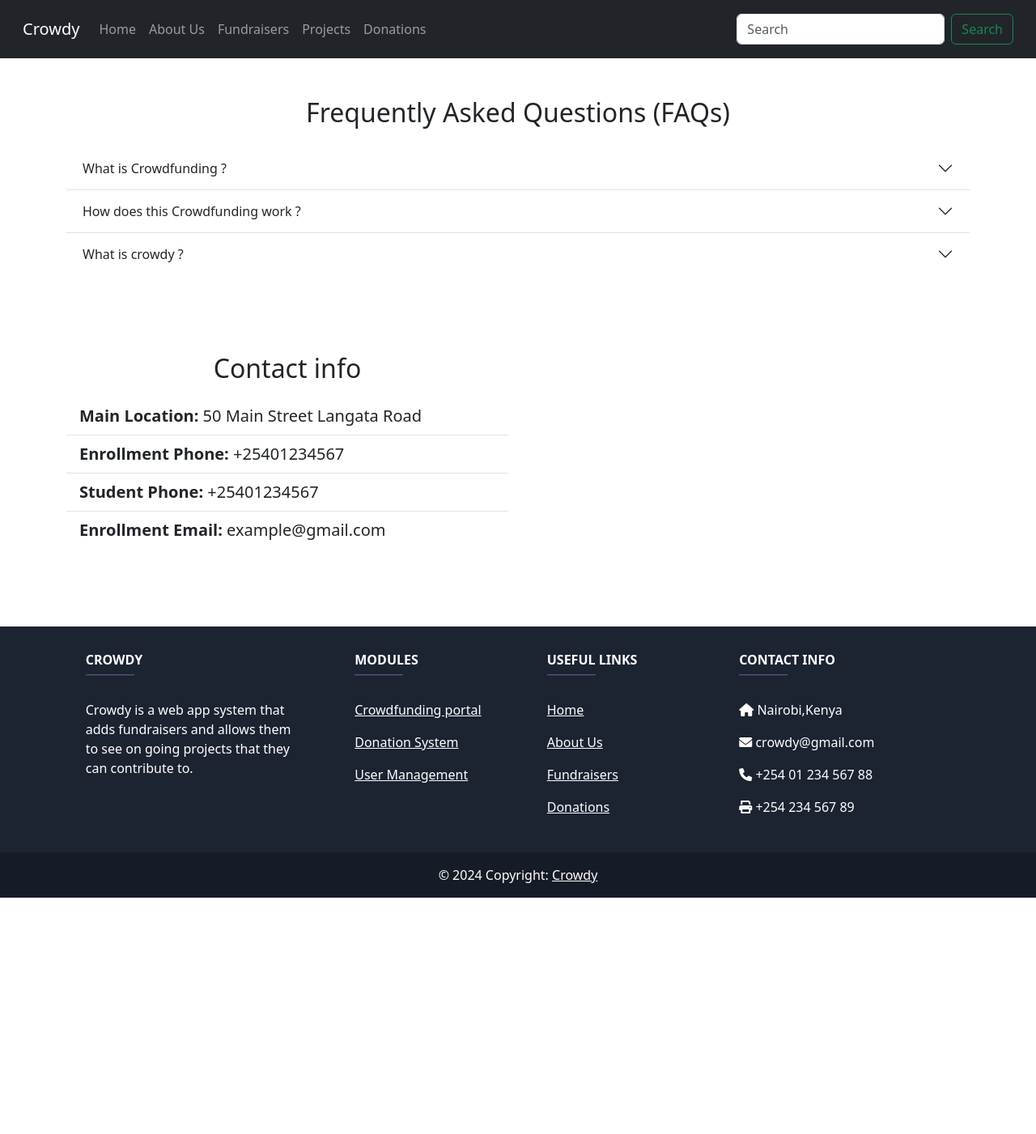
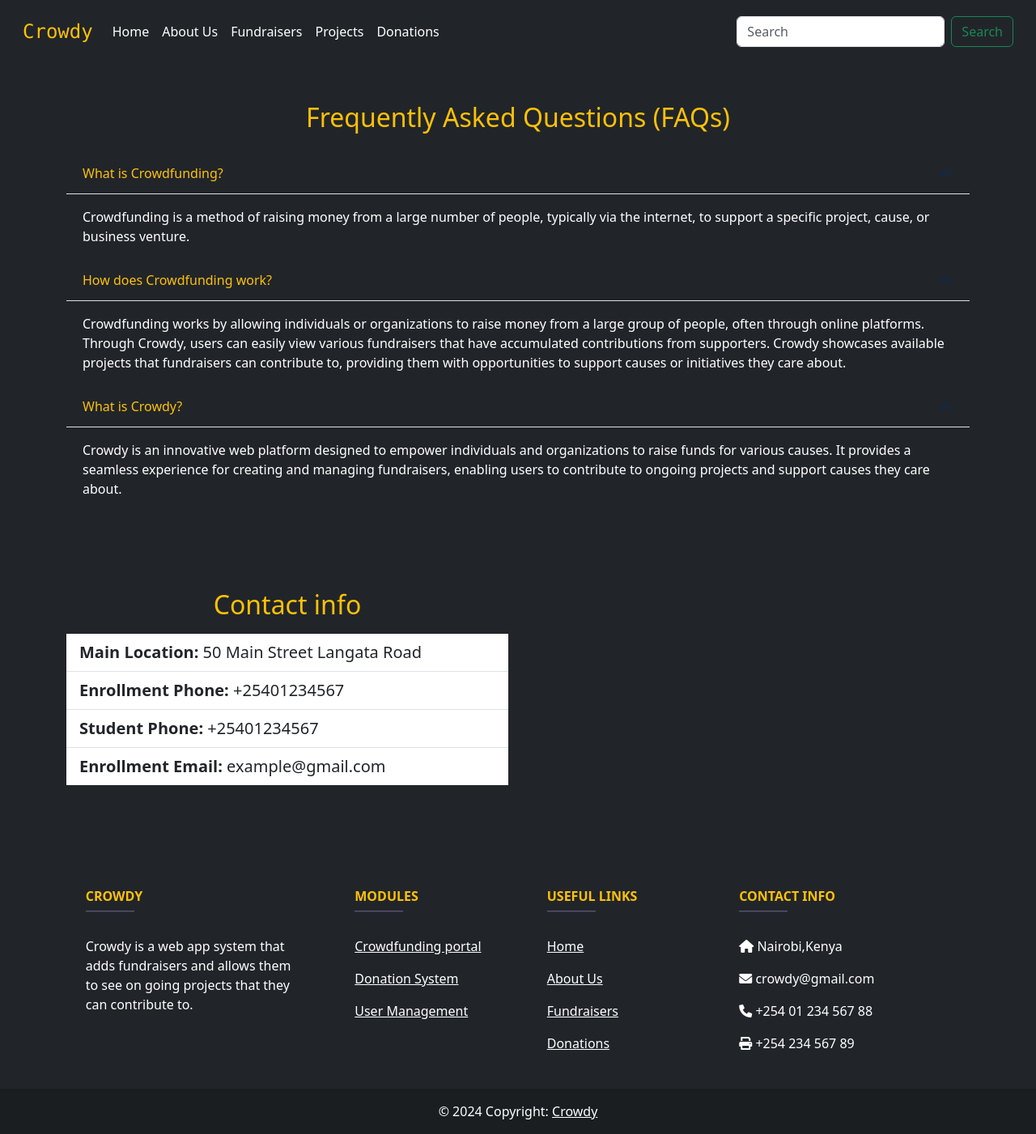
Before and after one commit to LARRYKIPKURUI/crowdy_project, a Django app: page /about/ in a window 1280 px wide. Shown: the whole page at 81% size. Before the commit the page ends 1109 px from the top, so only its background shows below. Run offline with Django 5.2, Linux system fonts and the light colour scheme.

Commit message:
Customised User Interface

```diff
--- a/crowdy_project/settings.py
+++ b/crowdy_project/settings.py
@@ -13,6 +13,7 @@ https://docs.djangoproject.com/en/5.1/ref/settings/
 from pathlib import Path
 
 from django.contrib import messages
+
 
 # Build paths inside the project like this: BASE_DIR / 'subdir'.
 BASE_DIR = Path(__file__).resolve().parent.parent
@@ -39,7 +40,7 @@ INSTALLED_APPS = [
     'django.contrib.staticfiles',
     'main_app.apps.MainAppConfig',
     'crispy_forms',
-    # 'crispy_bootstrap5',
+    'crispy_bootstrap5',
 
 ]
 
--- a/main_app/views.py
+++ b/main_app/views.py
@@ -3,7 +3,7 @@ from django.core.paginator import Paginator, EmptyPage
 from django.shortcuts import render, redirect
 
 from main_app.models import Fundraiser
-from app_forms import FundraiserForm
+from main_app.app_forms import FundraiserForm
 
 # Create your views here.
 
--- a/templates/about.html
+++ b/templates/about.html
@@ -6,62 +6,62 @@
 {% endblock %}
 
 {% block content %}
+    <body class="bg-dark text-white">
     <!--Question Accordions-->
-
    <section class="p-5">
-        <div class="container">
-            <h2 class="text-center mb-4">
+    <div class="container bg-dark text-white">
+        <h2 class="text-center text-warning mb-4">
             Frequently Asked Questions (FAQs)
         </h2>
-            <div class="accordion accordion-flush" id="questions">
-                <!--          item 1-->
-                <div class="accordion-item">
+        <div class="accordion accordion-flush text-white" id="questions">
+            <!-- Item 1 -->
+            <div class="accordion-item bg-dark border-0">
                 <h2 class="accordion-header">
-                        <button class="accordion-button collapsed" type="button" data-bs-toggle="collapse"
-                                data-bs-target="#question-one" aria-expanded="false" aria-controls="flush-collapseOne">
-                            What is Crowdfunding ?
+                    <button class="accordion-button  bg-dark text-warning" type="button" data-bs-toggle="collapse"
+                            data-bs-target="#question-one" aria-expanded="true" aria-controls="flush-collapseOne">
+                        What is Crowdfunding?
                     </button>
                 </h2>
-                    <div id="question-one" class="accordion-collapse collapse" data-bs-parent="#accordionFlushExample">
-                        <div class="accordion-body"> Crowdfunding is a method of raising money from a large number of
-                            people,
-                            typically via the internet, to support a specific project, cause, or business venture.
+                <div id="question-one" class="accordion-collapse collapse show" data-bs-parent="#accordionFlushExample">
+                    <div class="accordion-body bg-dark text-white">
+                        Crowdfunding is a method of raising money from a large number of people, typically via the
+                        internet, to support a specific project, cause, or business venture.
                     </div>
                 </div>
             </div>
-                <!--            item 2-->
-                <div class="accordion-item">
+            <!-- Item 2 -->
+            <div class="accordion-item bg-dark border-0">
                 <h2 class="accordion-header">
-                        <button class="accordion-button collapsed" type="button" data-bs-toggle="collapse"
-                                data-bs-target="#question-two" aria-expanded="false" aria-controls="flush-collapseTwo">
-                            How does this Crowdfunding work ?
+                    <button class="accordion-button bg-dark text-warning" type="button" data-bs-toggle="collapse"
+                            data-bs-target="#question-two" aria-expanded="true" aria-controls="flush-collapseTwo">
+                        How does Crowdfunding work?
                     </button>
                 </h2>
-                    <div id="question-two" class="accordion-collapse collapse" data-bs-parent="#accordionFlushExample">
-                        <div class="accordion-body">
-                            Crowdfunding works by allowing individuals or organizations to raise money from a large
-                            group of people, often through
-                            online platforms. Through Crowdy, users can easily view various fundraisers that have
-                            accumulated contributions from supporters. In addition, Crowdy showcases available projects
-                            that fundraisers can contribute to, providing them with opportunities to support causes or
-                            initiatives they care about.
+                <div id="question-two" class="accordion-collapse collapse show" data-bs-parent="#accordionFlushExample">
+                    <div class="accordion-body bg-dark text-white">
+                        Crowdfunding works by allowing individuals or organizations to raise money from a large group
+                        of people, often through online platforms. Through Crowdy, users can easily view various
+                        fundraisers that have accumulated contributions from supporters. Crowdy showcases available
+                        projects that fundraisers can contribute to, providing them with opportunities to support
+                        causes or initiatives they care about.
                     </div>
                 </div>
             </div>
-                <div class="accordion-item">
+            <!-- Item 3 -->
+            <div class="accordion-item bg-dark border-0">
                 <h2 class="accordion-header">
-                        <button class="accordion-button collapsed" type="button" data-bs-toggle="collapse"
-                                data-bs-target="#question-three" aria-expanded="false"
-                                aria-controls="flush-collapseThree">
-                            What is crowdy ?
+                    <button class="accordion-button bg-dark text-warning" type="button" data-bs-toggle="collapse"
+                            data-bs-target="#question-three" aria-expanded="true" aria-controls="flush-collapseThree">
+                        What is Crowdy?
                     </button>
                 </h2>
-                    <div id="question-three" class="accordion-collapse collapse"
+                <div id="question-three" class="accordion-collapse collapse show"
                      data-bs-parent="#accordionFlushExample">
-                        <div class="accordion-body">Crowdy is an innovative web platform designed to empower individuals
-                            and organizations to raise funds for various causes. It provides a seamless experience for
-                            creating and managing fundraisers, enabling users to contribute to ongoing projects and
-                            support causes they care about.
+                    <div class="accordion-body bg-dark text-white">
+                        Crowdy is an innovative web platform designed to empower individuals and organizations to raise
+                        funds for various causes. It provides a seamless experience for creating and managing
+                        fundraisers, enabling users to contribute to ongoing projects and support causes they care
+                        about.
                     </div>
                 </div>
             </div>
@@ -69,18 +69,15 @@
     </div>
 </section>
 
-    <!--Instructors cards-->
-
-
 
     <!--Contact and Maps-->
 
-    <div class="p-5">
-        <div class="container">
+    <div class="p-5 bg-dark text-white">
+        <div class="container text-warning">
             <div class="row g-4">
-                <div class="col-md">
+                <div class="col-md ">
                     <h2 class="text-center mb-3">Contact info</h2>
-                    <ul class="list-group list-group-flush lead">
+                    <ul class="list-group list-group-flush lead ">
                         <li class="list-group-item">
                             <span class="fw-bold">Main Location:</span> 50 Main Street Langata Road
                         </li>
@@ -101,4 +98,5 @@
             </div>
         </div>
     </div>
+    </body>
 {% endblock %}
--- a/templates/master.html
+++ b/templates/master.html
@@ -1,4 +1,3 @@
-
 <!DOCTYPE html>
 <html lang="en">
 <head>
@@ -17,7 +16,7 @@
 <body>
 <nav class="navbar navbar-expand-lg bg-dark navbar-dark p-3 ">
     <div class="container-fluid">
-        <a class="navbar-brand font-poppins" href="{% url 'home' %}">Crowdy</a>
+        <a class="navbar-brand font-monospace fs-4 text-warning" href="{% url 'home' %}">Crowdy</a>
         <button class="navbar-toggler" type="button" data-bs-toggle="collapse"
                 data-bs-target="#navbarSupportedContent"
                 aria-controls="navbarSupportedContent" aria-expanded="false" aria-label="Toggle navigation">
@@ -26,19 +25,24 @@
         <div class="collapse navbar-collapse" id="navbarSupportedContent">
             <ul class="navbar-nav me-auto mb-2 mb-lg-0 ">
                 <li class="nav-item">
-                    <a class="nav-link "  href="{% url 'home' %}">Home</a>
+                    <a class="nav-link text-white active icon-link"
+                       href="{% url 'home' %}">Home</a>
                 </li>
                 <li class="nav-item">
-                    <a class="nav-link" href="{% url 'about' %}">About Us</a>
+                    <a class="nav-link text-white active icon-link"
+                       href="{% url 'about' %}">About Us</a>
                 </li>
                 <li class="nav-item">
-                    <a class="nav-link " href="{% url 'fundraisers' %}">Fundraisers</a>
+                    <a class="nav-link text-white active icon-link"
+                       href="{% url 'fundraisers' %}">Fundraisers</a>
                 </li>
                 <li class="nav-item">
-                    <a class="nav-link " href="{% url 'projects' %}">Projects</a>
+                    <a class="nav-link text-white active icon-link"
+                       href="{% url 'projects' %}">Projects</a>
                 </li>
                 <li class="nav-item">
-                    <a class="nav-link " href="#">Donations</a>
+                    <a class="nav-link text-white active icon-link"
+                       href="#">Donations</a>
                 </li>
             </ul>
             <form class="d-flex" role="search">
@@ -68,7 +72,7 @@
 
 
 <!-- Footer -->
-<footer class="text-center text-lg-start text-white " style="background-color: #1c2331">
+<footer class="text-center text-lg-start text-white bg-dark">
     <!-- Section: Social media -->
 
     <!-- Section: Links  -->
@@ -79,7 +83,7 @@
                 <!-- Grid column -->
                 <div class="col-md-3 col-lg-4 col-xl-3 mx-auto mb-4">
                     <!-- Content -->
-                    <h6 class="text-uppercase fw-bold">Crowdy</h6>
+                    <h6 class="text-uppercase fw-bold text-warning">Crowdy</h6>
                     <hr class="mb-4 mt-0 d-inline-block mx-auto"
                         style="width: 60px; background-color: #7c4dff; height: 2px"/>
                     <p>
@@ -92,7 +96,7 @@
                 <!-- Grid column -->
                 <div class="col-md-2 col-lg-2 col-xl-2 mx-auto mb-4">
                     <!-- Links -->
-                    <h6 class="text-uppercase fw-bold">Modules</h6>
+                    <h6 class="text-uppercase fw-bold text-warning text-warning">Modules</h6>
                     <hr class="mb-4 mt-0 d-inline-block mx-auto"
                         style="width: 60px; background-color: #7c4dff; height: 2px"/>
                     <p>
@@ -111,7 +115,7 @@
                 <!-- Grid column -->
                 <div class="col-md-3 col-lg-2 col-xl-2 mx-auto mb-4">
                     <!-- Links -->
-                    <h6 class="text-uppercase fw-bold">Useful links</h6>
+                    <h6 class="text-uppercase text-warning fw-bold">Useful links</h6>
                     <hr class="mb-4 mt-0 d-inline-block mx-auto"
                         style="width: 60px; background-color: #7c4dff; height: 2px"/>
                     <p>
@@ -132,7 +136,7 @@
                 <!-- Grid column -->
                 <div class="col-md-4 col-lg-3 col-xl-3 mx-auto mb-md-0 mb-4">
                     <!-- Links -->
-                    <h6 class="text-uppercase fw-bold">Contact Info</h6>
+                    <h6 class="text-uppercase text-warning fw-bold">Contact Info</h6>
                     <hr class="mb-4 mt-0 d-inline-block mx-auto"
                         style="width: 60px; background-color: #7c4dff; height: 2px"/>
                     <p><i class="fas fa-home mr-3"></i> Nairobi,Kenya</p>
```
Also changed, not shown: templates/fundraiser_form.html (+7 -5 lines), templates/fundraisers.html (+16 -6 lines), templates/home.html (+14 -12 lines), templates/projects.html (+50 -18 lines). Lines whose indentation alone changed are shown as unchanged.
